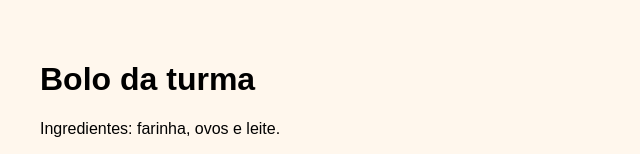
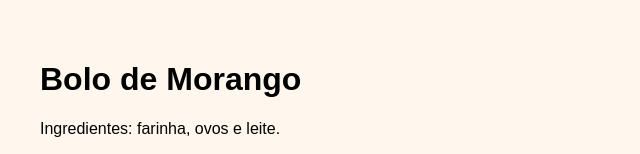
Before and after one commit to isacristini18ic-wq/TESTEGIT, a plain HTML site: page index.html in a window 1280 px wide. Shown: the top 154 px of the page, without its empty margins (0-640 px from the left). Drawn offline with Linux system fonts and the light colour scheme.

Commit message:
Update index.html

```diff
--- a/index.html
+++ b/index.html
@@ -2,13 +2,13 @@
 <html lang="pt-BR">
 <head>
   <meta charset="UTF-8">
-  <title>Receita da turma</title>
+  <title>Receita de Bolo de morango do pica pau</title>
   <style>
     body { font-family: Arial; background: #fff7ed; padding: 32px; }
   </style>
 </head>
 <body>
-  <h1>Bolo da turma</h1>
+  <h1>Bolo de Morango </h1>
   <p>Ingredientes: farinha, ovos e leite.</p>
   <p>Preparo: misture os ingredientes e leve ao forno.</p>
 </body>
```
